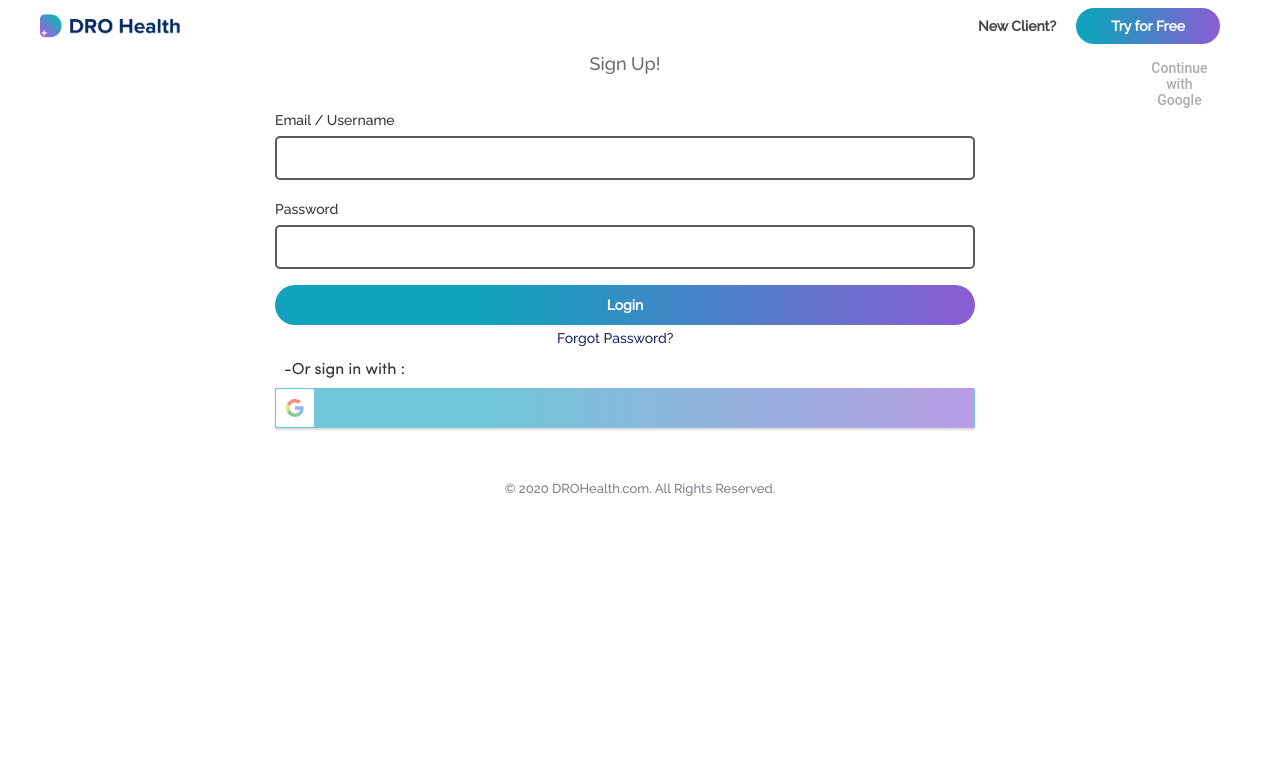
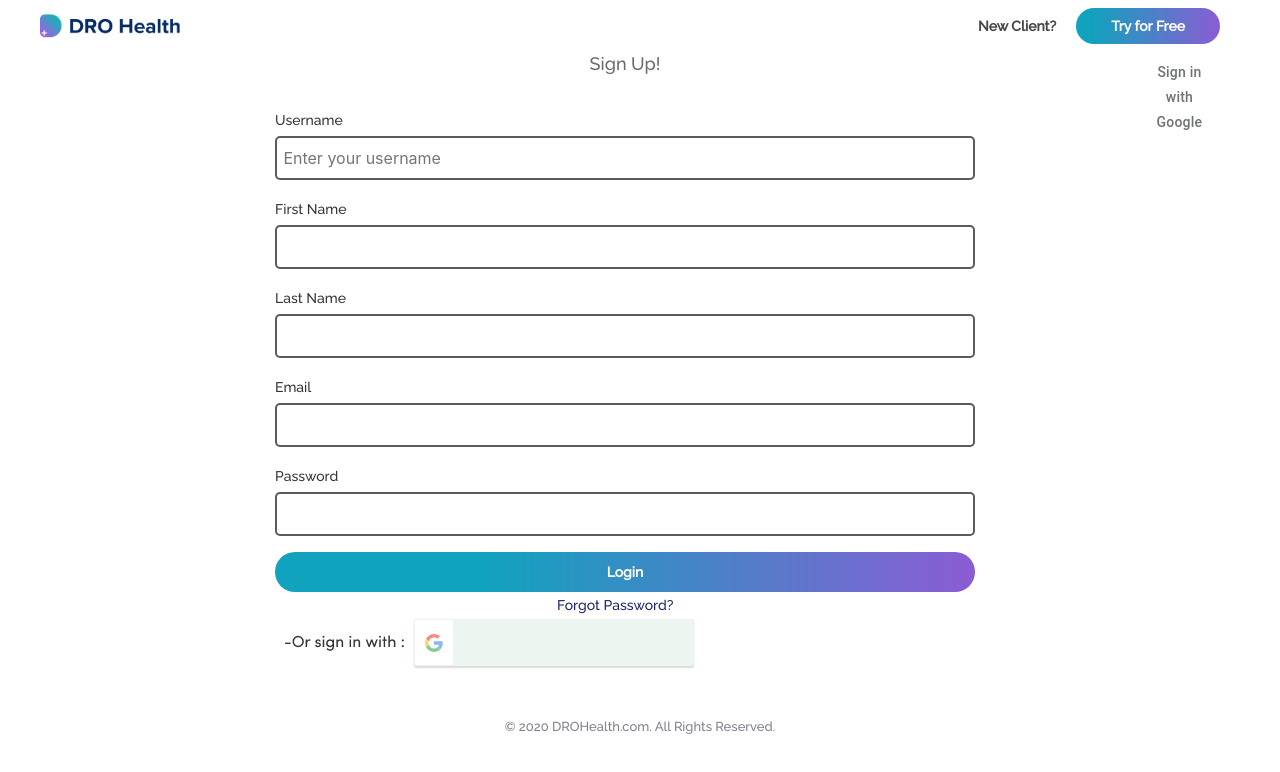
Before and after one commit to siccoo/dro-health, a React (Create React App) app: page /register in a window 1280 px wide. Shown: the top 772 px of the page. Built offline with nearby package versions, Linux system fonts and the light colour scheme.

Commit message:
updates on Register/style.css & index.js

```diff
--- a/src/pages/Register/index.js
+++ b/src/pages/Register/index.js
@@ -52,7 +52,24 @@ const Register = (props) => {
                         <form>
                             <p>Sign Up!</p>
                             <div className="form-group">
-                                <label for="exampleInputEmail1">Email / Username</label>
+                                <label htmlFor="inputForUsername">Username</label>
+                                <input
+                                    id="inputForUsername"
+                                    type="text"
+                                    aria-describedby="Enter your username"
+                                    placeholder="Enter your username"
+                                />
+                            </div>
+                            <div className="form-group">
+                                <label htmlFor="InputFirstname1">First Name</label>
+                                <input type="text"  id="email_address" />
+                            </div>
+                            <div className="form-group">
+                                <label htmlFor="InputLastname1">Last Name</label>
+                                <input type="text"  id="email_address" />
+                            </div>
+                            <div className="form-group">
+                                <label for="InputEmail1">Email</label>
                                 <input type="email"  id="email_address" />
                             </div>
                             <div className="form-group">
@@ -67,11 +84,11 @@ const Register = (props) => {
                                 <img className="so-icon" src={Icon1} alt="alternative" />
                                 <GoogleLogin
                                     clientId="658977310896-knrl3gka66fldh83dao2rhgbblmd4un9.apps.googleusercontent.com"
-                                    buttonText="Continue with Google"
+                                    // buttonText="Continue with Google"
                                     onSuccess={()=>responseGoogle}
                                     onFailure={()=>responseGoogle}
                                     cookiePolicy={'single_host_origin'}
-                                    className="so-icon"
+                                    className="google"
                                 />
                             </div>
                         </form>
--- a/src/pages/Register/style.css
+++ b/src/pages/Register/style.css
@@ -189,7 +189,8 @@
 /* } */
 
 .signin-card input[type="email"],
-input[type="password"] {
+input[type="password"],
+input[type="text"] {
     padding: .5em .4em;
     background: #FFFFFF;
     border: 2px solid rgba(51, 51, 51, 0.8);
@@ -262,6 +263,28 @@ input[type="password"] {
     padding: 10px;
 }
 
+.signin-card .google {
+    background: #E2EEE7 !important;
+    border-radius: 4px;
+    width: 40%;
+    color: #0C1810 !important;
+    font-family: "Raleway";
+    font-style: normal;
+    font-weight: bold;
+    font-size: 14px;
+    line-height: 25px;
+    letter-spacing: 0.2px;
+    padding: 12px 15px;
+    border: none;
+}
+
+@media only screen and (min-device-width: 320px) and (max-device-width: 480px) {
+    .signin-card .google {
+        padding: 6px 9px;
+        font-size: 12px;
+    }
+}
+
 
 .signin-card .copywright {
     max-width: 700px;
```
